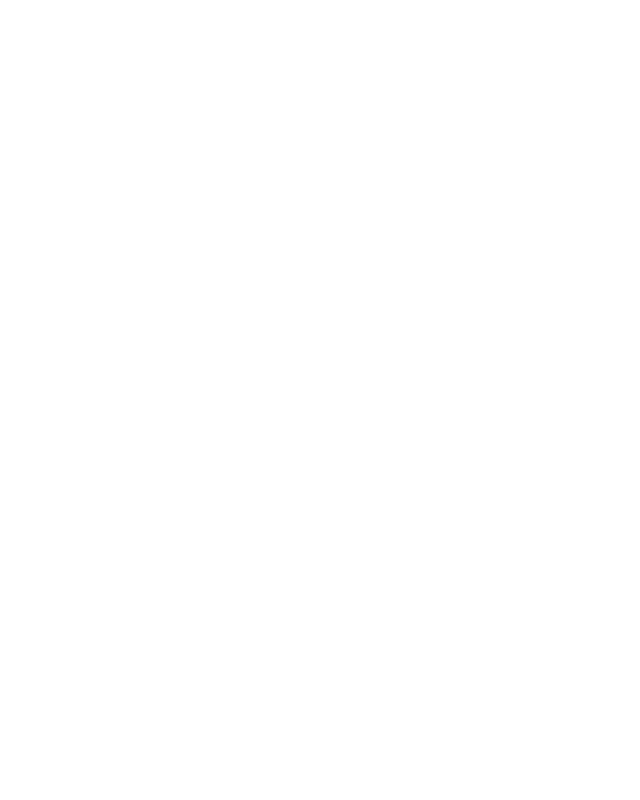
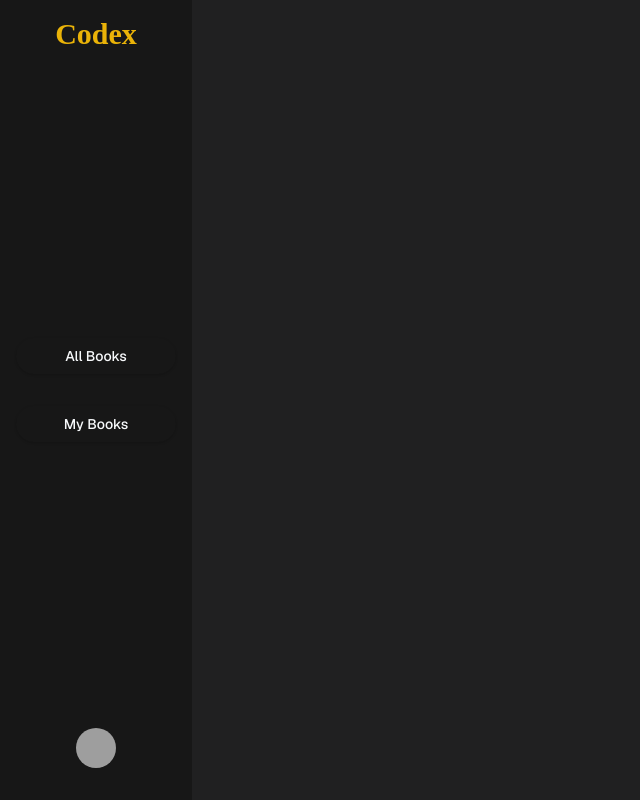
Before and after one commit to sahil-singh1107/library-frontend, a React (Vite) app: page /dashboard in a window 1280 px wide. Before the commit this address had no page. Shown: the whole page, without its empty margins (0-640 px from the left). Built offline with nearby package versions, Linux system fonts and the light colour scheme; sample sign-in values are in the browser's storage; grey boxes are pictures that could not be loaded; a web font is replaced by a local one.

Commit message:
add sidebar

```diff
--- a/package.json
+++ b/package.json
@@ -11,6 +11,7 @@
   },
   "dependencies": {
     "@hookform/resolvers": "^3.9.1",
+    "@radix-ui/react-avatar": "^1.1.2",
     "@radix-ui/react-checkbox": "^1.1.3",
     "@radix-ui/react-dialog": "^1.1.4",
     "@radix-ui/react-label": "^2.1.1",
--- a/src/App.tsx
+++ b/src/App.tsx
@@ -3,6 +3,7 @@
 import Signup from "./pages/Signup";
 import Signin from "./pages/Signin";
 import Admin from "./pages/Admin";
+import DashBoard from "./pages/DashBoard";
 
 const App = () => {
   return (
@@ -12,6 +13,7 @@
         <Route path="/signup" element={<Signup/>} />
         <Route path="/signin" element={<Signin/>} />
         <Route path="/admin" element={<Admin/>} />
+        <Route path="/dashboard" element={<DashBoard/>} />
       </Routes>
     </BrowserRouter>
   )
--- /dev/null
+++ b/src/components/Display.tsx
@@ -0,0 +1,11 @@
+import React from 'react'
+
+const Display = () => {
+  return (
+    <div className='w-[85%] bg-[#202021]'>
+
+    </div>
+  )
+}
+
+export default Display
--- /dev/null
+++ b/src/components/Sidebar.tsx
@@ -0,0 +1,26 @@
+import React from 'react'
+import { Button } from './ui/button';
+import { Avatar, AvatarFallback, AvatarImage } from "@/components/ui/avatar"
+
+const Sidebar = ({ email }: { email: string | null | undefined }) => {
+    return (
+        <div className="w-[15%] flex flex-col justify-between items-center p-4 bg-[#171717]">
+            <span className="text-yellow-500 font-bold text-3xl font-title1 text-center">
+                Codex
+            </span>
+            <div className='flex flex-col space-y-8 w-full'>
+                <Button className='bg-transparent  rounded-3xl font-title2 hover:bg-[#303131]'>All Books</Button>
+                <Button className='bg-transparent rounded-3xl font-title2 hover:bg-[#303131]'>My Books</Button>
+            </div>
+            <div className='flex flex-col items-center space-y-4'>
+                <Avatar>
+                    <AvatarImage src="https://github.com/shadcn.png" />
+                    <AvatarFallback>CN</AvatarFallback>
+                </Avatar>
+                <span className='font-title2 text-[#ACB3BB] text-xs'>{email}</span>
+            </div>
+        </div>
+    );
+}
+
+export default Sidebar;
--- /dev/null
+++ b/src/components/ui/avatar.tsx
@@ -0,0 +1,48 @@
+import * as React from "react"
+import * as AvatarPrimitive from "@radix-ui/react-avatar"
+
+import { cn } from "@/lib/utils"
+
+const Avatar = React.forwardRef<
+  React.ElementRef<typeof AvatarPrimitive.Root>,
+  React.ComponentPropsWithoutRef<typeof AvatarPrimitive.Root>
+>(({ className, ...props }, ref) => (
+  <AvatarPrimitive.Root
+    ref={ref}
+    className={cn(
+      "relative flex h-10 w-10 shrink-0 overflow-hidden rounded-full",
+      className
+    )}
+    {...props}
+  />
+))
+Avatar.displayName = AvatarPrimitive.Root.displayName
+
+const AvatarImage = React.forwardRef<
+  React.ElementRef<typeof AvatarPrimitive.Image>,
+  React.ComponentPropsWithoutRef<typeof AvatarPrimitive.Image>
+>(({ className, ...props }, ref) => (
+  <AvatarPrimitive.Image
+    ref={ref}
+    className={cn("aspect-square h-full w-full", className)}
+    {...props}
+  />
+))
+AvatarImage.displayName = AvatarPrimitive.Image.displayName
+
+const AvatarFallback = React.forwardRef<
+  React.ElementRef<typeof AvatarPrimitive.Fallback>,
+  React.ComponentPropsWithoutRef<typeof AvatarPrimitive.Fallback>
+>(({ className, ...props }, ref) => (
+  <AvatarPrimitive.Fallback
+    ref={ref}
+    className={cn(
+      "flex h-full w-full items-center justify-center rounded-full bg-muted",
+      className
+    )}
+    {...props}
+  />
+))
+AvatarFallback.displayName = AvatarPrimitive.Fallback.displayName
+
+export { Avatar, AvatarImage, AvatarFallback }
--- /dev/null
+++ b/src/pages/DashBoard.tsx
@@ -0,0 +1,29 @@
+import Display from "@/components/Display"
+import Sidebar from "@/components/Sidebar"
+import { useEffect, useState } from "react"
+import { useNavigate } from "react-router-dom"
+
+const DashBoard = () => {
+
+    const [token, setToken] = useState<string | null>()
+    const [email, setEmail] = useState<string | null>()
+
+    const navigate = useNavigate()
+
+    useEffect(() => {
+        if (localStorage.getItem("token")) {
+            setToken(localStorage.getItem("token"))
+            setEmail(localStorage.getItem("email"))
+        }
+        else navigate("/");
+    },[])
+
+  return (
+    <div className="h-screen bg-[#010100] w-full flex ">
+        <Sidebar email={email} />
+        <Display/>
+    </div>
+  )
+}
+
+export default DashBoard
--- a/src/pages/Landing.tsx
+++ b/src/pages/Landing.tsx
@@ -1,7 +1,16 @@
 import Navbar from "@/components/Navbar"
+import { useEffect } from "react";
+import { useNavigate } from "react-router-dom"
 
 const Landing = () => {
 
+  const navigate = useNavigate();
+
+  useEffect(() => {
+    if (localStorage.getItem("token")) {
+      navigate("/dashboard")
+    }
+  }, [])
 
   return (
     <div className="relative bg-[#010100] h-screen text-center">
--- a/src/pages/Signin.tsx
+++ b/src/pages/Signin.tsx
@@ -30,7 +30,7 @@
 import { useToast } from "@/hooks/use-toast";
 import { useRef, useState } from "react";
 import { useNavigate } from "react-router-dom";
-const url = import.meta.env.VITE_SIGNUP_ENPOINT!;
+const url = import.meta.env.VITE_SIGNIN_ENPOINT!;
 
 const formSchema = z.object({
     email: z.string().email({ message: "Enter a valid email" }),
@@ -61,6 +61,8 @@
                 variant: "default",
                 title: res.data.message,
             });
+            localStorage.setItem("token", res.data.token);
+            localStorage.setItem("email", res.data.email);
             navigate("/");
         } catch (error: any) {
             console.log(error);
```
Also changed, not shown: 1 other file (tests, documents, lock files or other folders).
